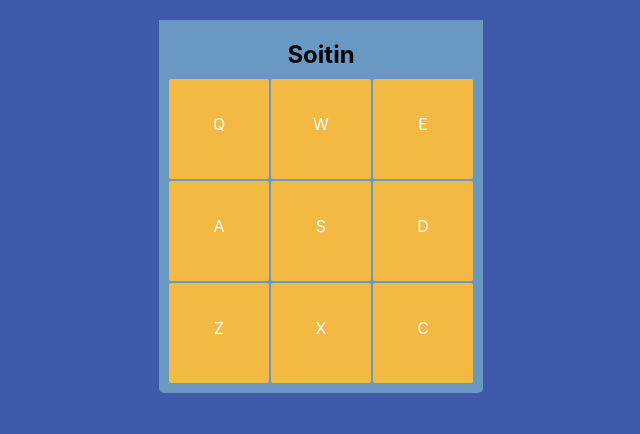
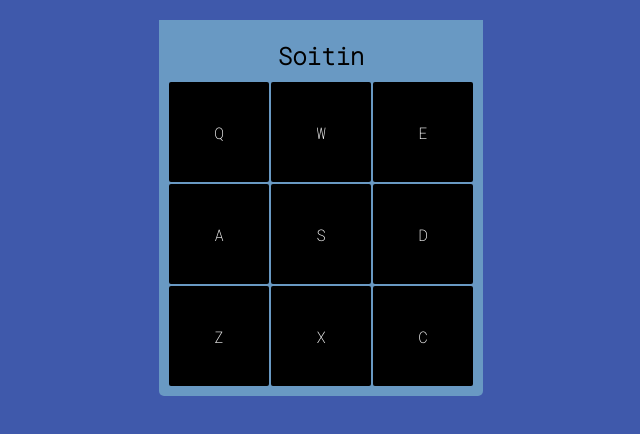
Before and after one commit to tonikv/drum-app, a React (Create React App) app: page / in a window 1280 px wide. Shown: the top 434 px of the page, without its empty margins (319-959 px from the left). Built offline with nearby package versions, Linux system fonts and the light colour scheme.

Commit message:
css fixing

```diff
--- a/public/index.html
+++ b/public/index.html
@@ -4,7 +4,6 @@
     <meta charset="utf-8" />
     <meta name="viewport" content="width=device-width, initial-scale=1" />
     <meta name="theme-color" content="#000000" />
-    <script src="https://cdn.freecodecamp.org/testable-projects-fcc/v1/bundle.js" defer></script>
     <title>Drum Machine</title>
   </head>
 
--- a/src/App.css
+++ b/src/App.css
@@ -1,3 +1,5 @@
+@import url('https://fonts.googleapis.com/css2?family=Roboto+Mono:wght@200&display=swap');
+
 :root {
   /* CSS HSL */
 --cerulean-blue: hsla(226, 46%, 46%, 1);
@@ -14,6 +16,7 @@
 }
 
 body {
+  font-family: 'Roboto Mono', monospace;
   background-color: var(--cerulean-blue);
   display: flex;
   justify-content: center;
@@ -36,18 +39,20 @@
   padding-top: 20px;
   background-color:  var(--cerulean-frost);
   text-align: center;
+  color: black;
 }
 
 .drum-pad {
-  padding-top: 35px;
+  padding-top: 40px;
   text-align: center;
   border-radius: 2px;
-  background-color: var(--maximum-yellow-red);
+  background-color: black;
   outline: none;
   border: none;
 }
 
 .drum-pad:hover {
-  background-color: black;
+  padding-top: 43px;
+  background-color: rgb(146, 145, 145);
   color: white;
 }
--- a/src/App.js
+++ b/src/App.js
@@ -66,7 +66,6 @@
   const[current, setCurrent] = useState("Soitin");
 
   function handleChange(id) {
-    console.log("mita on idssa:", id)
     setCurrent(id);
   }
 
```
